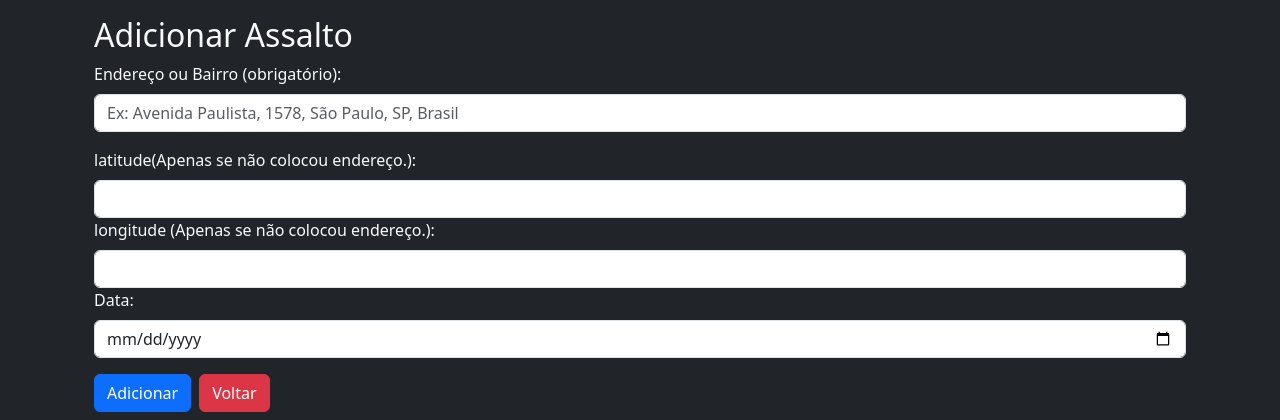
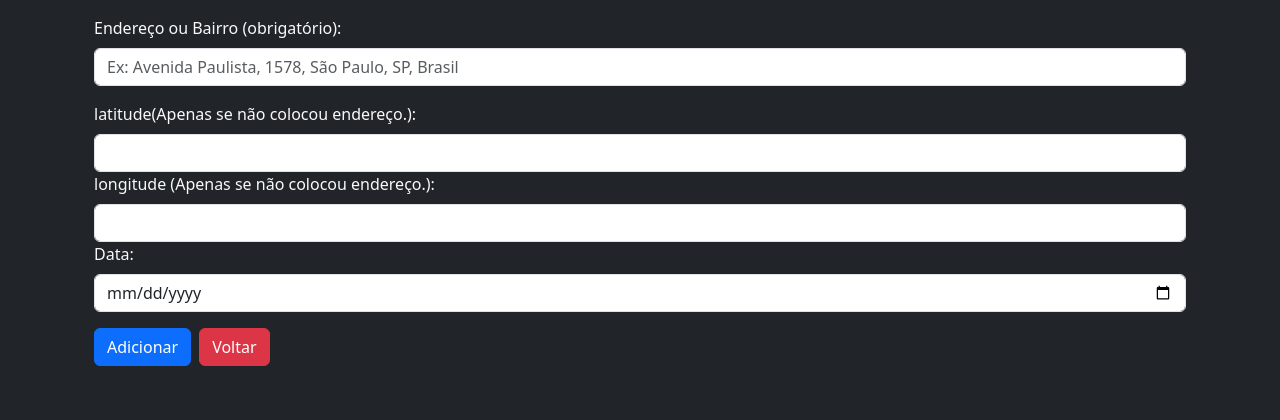
Before and after one commit to DaviAlencar2/jp-heatmap-assaltos, a Django app: page /add/ in a window 1280 px wide. Shown: the part 54-474 px from the top of the page. Run offline with Django 5.2, Linux system fonts and the light colour scheme; some libraries are stand-ins or nearby versions.

Commit message:
refactor: ajustando estrutura dos templates

```diff
--- a/templates/heatmap/add.html
+++ b/templates/heatmap/add.html
@@ -4,8 +4,6 @@
 
 {% block content %}
 <div class="container">
-
-    <h2>Adicionar Assalto</h2>
     <form action="{% url 'home' %}" method="POST">
         <div class="mb-3">
             <label for="bairro" class="form-label">Endereço ou Bairro (obrigatório):</label>
--- a/templates/heatmap/home.html
+++ b/templates/heatmap/home.html
@@ -1,9 +1,8 @@
 {% extends 'heatmap/base.html' %}
 {% block title %}Mapa de Assaltos{% endblock %}
 {% load static%}
+
 {% block content %}
-
-
 <div id="map" style="width: 90%; height: 500px;" class="rounded mx-auto"></div>
 
 <script src="https://cdnjs.cloudflare.com/ajax/libs/leaflet.heat/0.2.0/leaflet-heat.js"></script>
```
